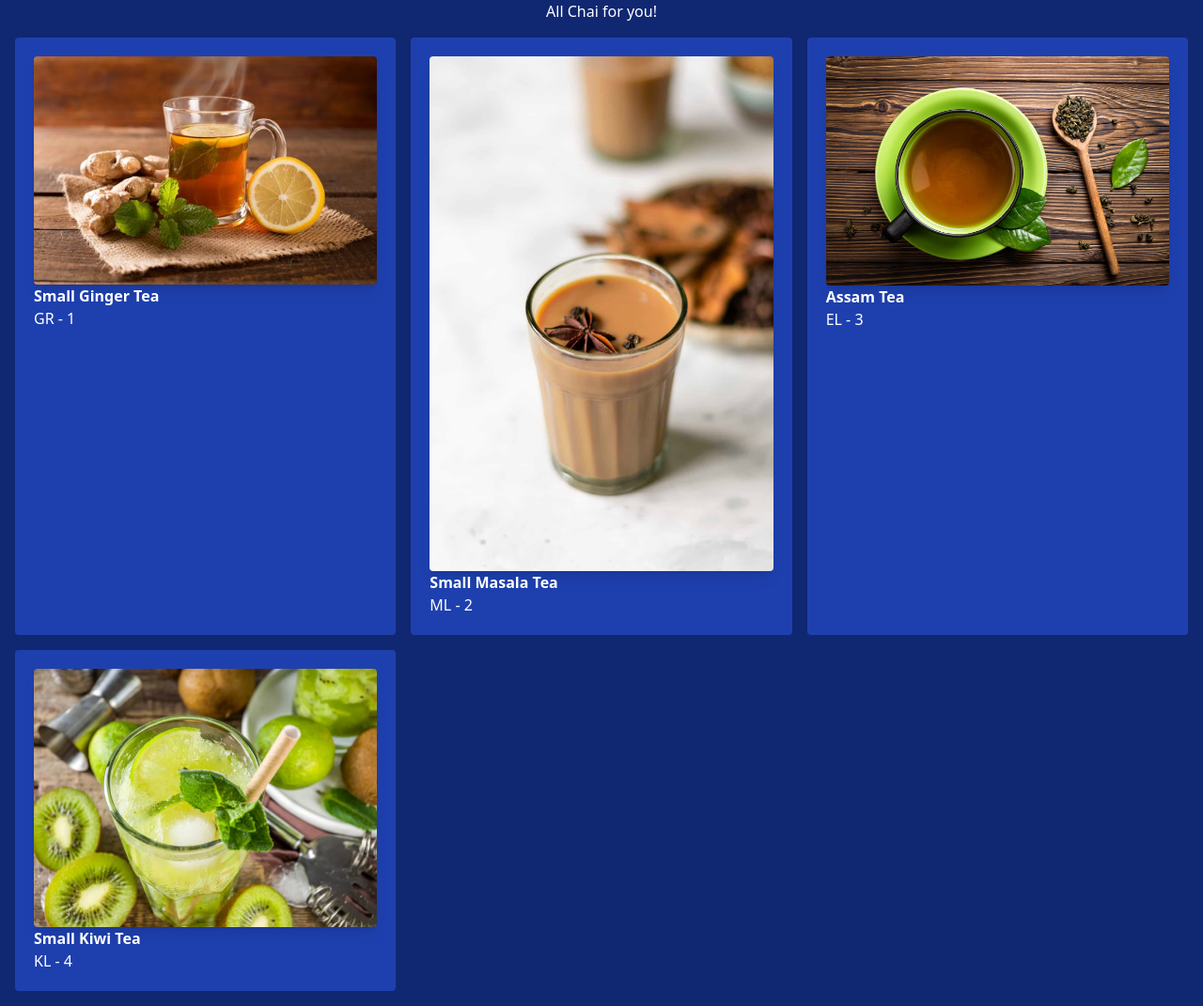
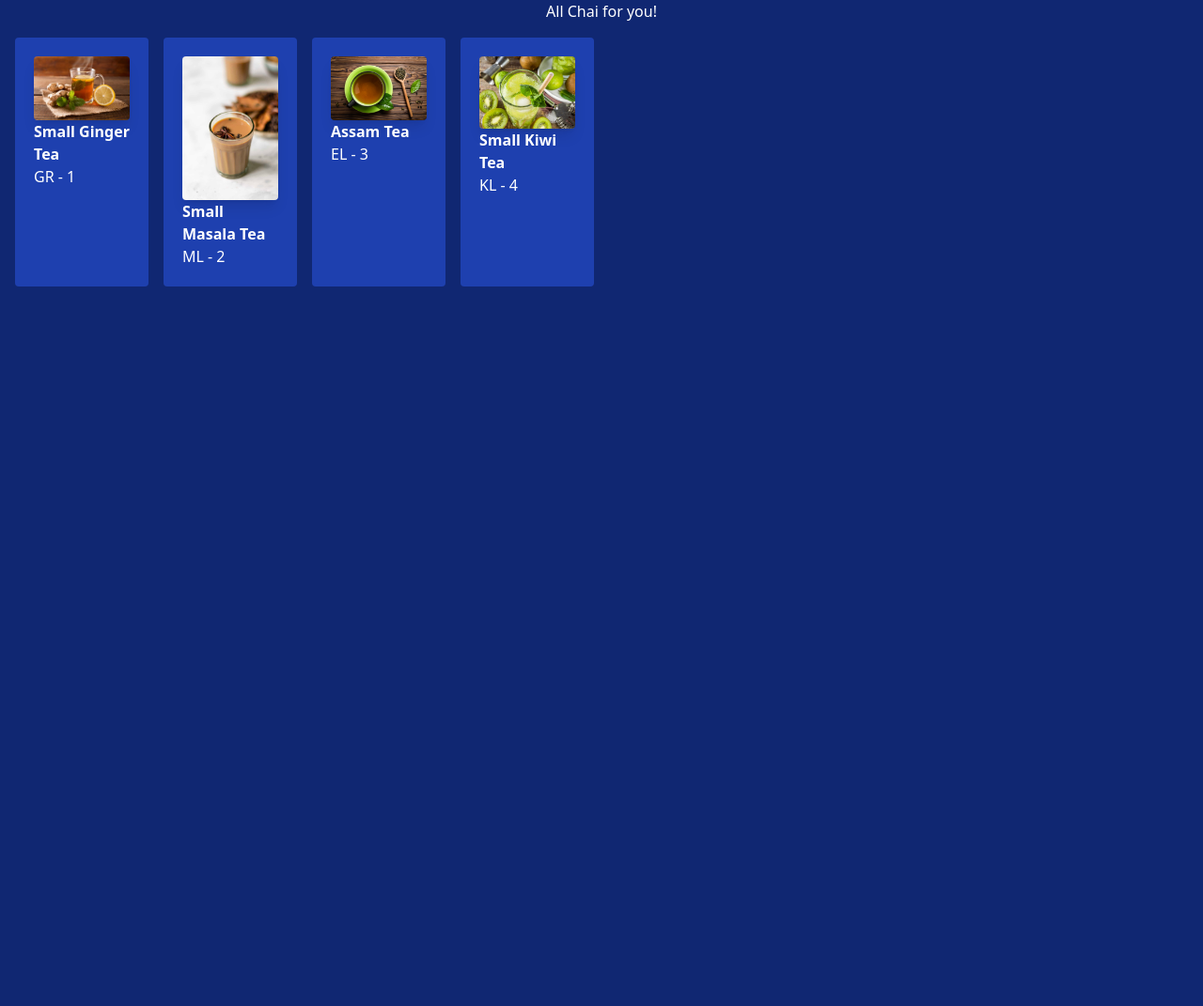
Before and after one commit to ashishbansal27/Django-Hitesh, a Django app: page /chai/ in a window 1280 px wide. Shown: the part 24-1095 px from the top of the page at 94% size. After the commit the page ends 329 px from the top, so only its background shows below. Run offline with Django 4.2, Linux system fonts and the light colour scheme; data comes from the database, SQL or seed files in the repository; both versions use the stored data as it was after the commit; some libraries are stand-ins or nearby versions.

Commit message:
Made Responsive for different size of screens

```diff
--- a/chaiaurDjango/chai/templates/chai/all_chai.html
+++ b/chaiaurDjango/chai/templates/chai/all_chai.html
@@ -2,7 +2,11 @@
 {% block title %}All Chai{% endblock %}
 {% block content %}
 <h1>All Chai for you!</h1>
-<div class="grid grid-cols-3 gap-4 m-4">
+<div class="grid gap-4 m-4 grid-cols-1
+        sm:grid-cols-2
+        md:grid-cols-4
+        lg:grid-cols-6
+        xl:grid-cols-8">
     {% for chai in chais  %}
     <div class="bg-blue-800 p-5 rounded" >
         <img class="rounded shadow-lg" src="{{chai.image.url}}" alt="">
--- a/chaiaurDjango/theme/static/css/dist/styles.css
+++ b/chaiaurDjango/theme/static/css/dist/styles.css
@@ -816,6 +816,10 @@ select {
   grid-template-columns: repeat(3, minmax(0, 1fr));
 }
 
+.grid-cols-1 {
+  grid-template-columns: repeat(1, minmax(0, 1fr));
+}
+
 .items-center {
   align-items: center;
 }
@@ -892,3 +896,27 @@ select {
   --tw-shadow-colored: 0 10px 15px -3px var(--tw-shadow-color), 0 4px 6px -4px var(--tw-shadow-color);
   box-shadow: var(--tw-ring-offset-shadow, 0 0 #0000), var(--tw-ring-shadow, 0 0 #0000), var(--tw-shadow);
 }
+
+@media (min-width: 640px) {
+  .sm\:grid-cols-2 {
+    grid-template-columns: repeat(2, minmax(0, 1fr));
+  }
+}
+
+@media (min-width: 768px) {
+  .md\:grid-cols-4 {
+    grid-template-columns: repeat(4, minmax(0, 1fr));
+  }
+}
+
+@media (min-width: 1024px) {
+  .lg\:grid-cols-6 {
+    grid-template-columns: repeat(6, minmax(0, 1fr));
+  }
+}
+
+@media (min-width: 1280px) {
+  .xl\:grid-cols-8 {
+    grid-template-columns: repeat(8, minmax(0, 1fr));
+  }
+}
```
Also changed, not shown: chaiaurDjango/db.sqlite3, chaiaurDjango/media/chais/Kiwi-iced-tea.png.webp (added), chaiaurDjango/media/chais/tea-PT28YA4-1.jpg (added).
